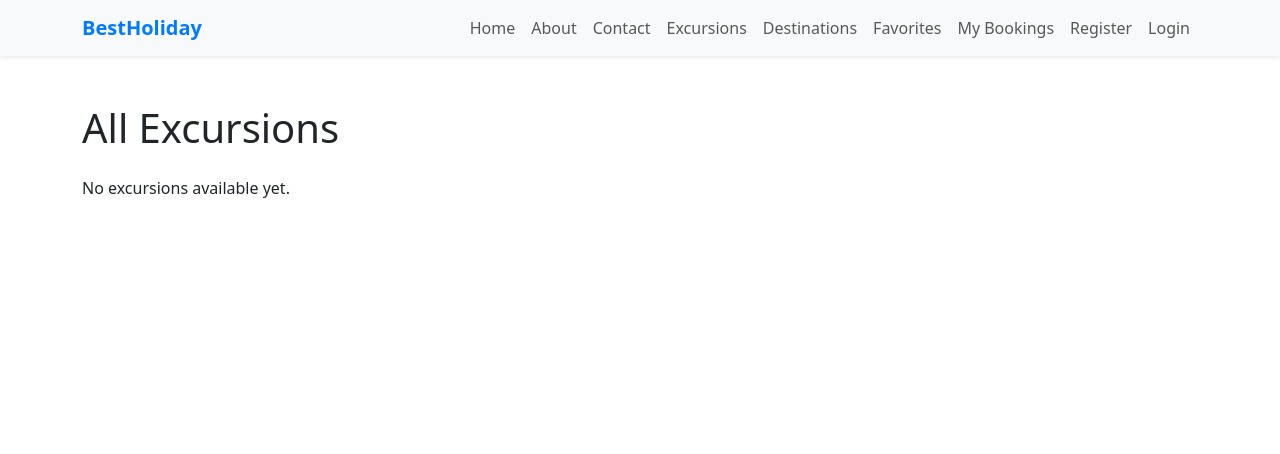
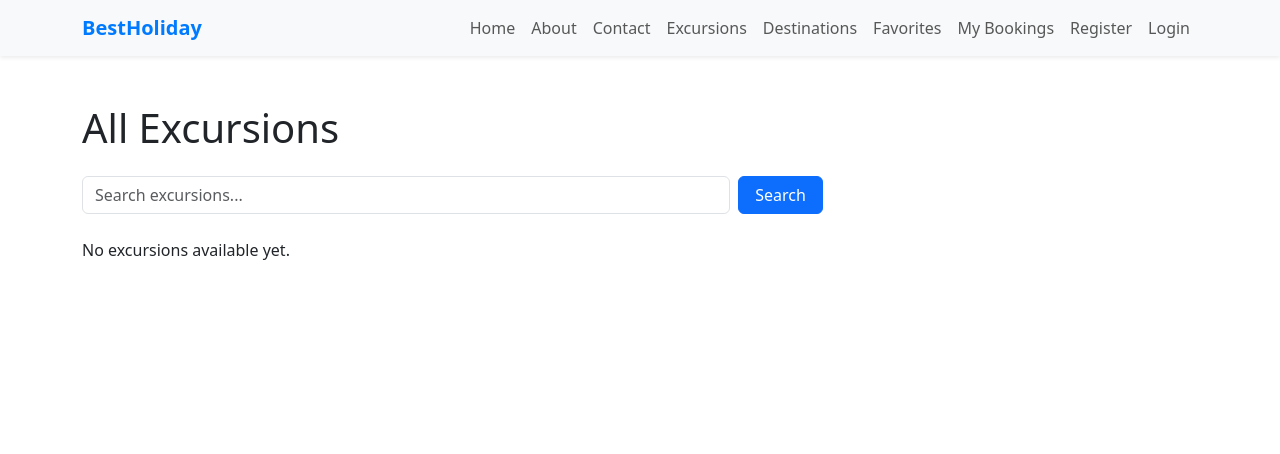
Before and after one commit to YanaYovcheva/BestHoliday, a Django app: page /excursions/ in a window 1280 px wide. Shown: the top 454 px of the page. Run offline with Django 5.2, Linux system fonts and the light colour scheme; data that the repository does not hold is empty; parts of the project's set-up code (start-up, migrations or seed data) failed here and were passed over.

Commit message:
Add search bar

```diff
--- a/excursions/forms.py
+++ b/excursions/forms.py
@@ -32,3 +32,15 @@ class FeatureCreateEditForm(forms.ModelForm):
         widgets = {
             'name': forms.TextInput(attrs={'placeholder': 'Enter feature name'}),
         }
+
+
+class ExcursionSearchForm(forms.Form):
+    query = forms.CharField(
+        required=False,
+        widget=forms.TextInput(
+            attrs={
+                'placeholder': 'Search excursions...',
+                'class': 'form-control',
+            }
+        ),
+    )
--- a/excursions/views.py
+++ b/excursions/views.py
@@ -1,8 +1,10 @@
 from django.contrib.auth.mixins import UserPassesTestMixin
+from django.db.models import Q
 from django.urls import reverse_lazy
 from django.views.generic import ListView, DetailView, CreateView, UpdateView, DeleteView
 from rest_framework.generics import ListCreateAPIView, RetrieveUpdateDestroyAPIView
-from excursions.forms import ExcursionCreateEditForm, DestinationCreateEditForm, FeatureCreateEditForm
+from excursions.forms import ExcursionCreateEditForm, DestinationCreateEditForm, FeatureCreateEditForm, \
+    ExcursionSearchForm
 from excursions.models import Excursion, Destination, Feature
 from excursions.serializers import DestinationSerializer
 
@@ -11,6 +13,28 @@ class ExcursionListView(ListView):
     model = Excursion
     template_name = 'excursions/excursion-list.html'
     context_object_name = 'excursions'
+
+    def get_queryset(self):
+        queryset = Excursion.objects.all()
+        self.form = ExcursionSearchForm(self.request.GET)
+
+        if self.form.is_valid():
+            query = self.form.cleaned_data.get('query')
+
+            if query:
+                queryset = queryset.filter(
+                    Q(title__icontains=query) |
+                    Q(destination__name__icontains=query) |
+                    Q(destination__country__icontains=query) |
+                    Q(category__icontains=query)
+                )
+
+        return queryset
+
+    def get_context_data(self, **kwargs):
+        context = super().get_context_data(**kwargs)
+        context['search_form'] = self.form
+        return context
 
 
 class ExcursionDetailView(DetailView):
--- a/templates/excursions/excursion-list.html
+++ b/templates/excursions/excursion-list.html
@@ -6,6 +6,19 @@
 
 {% block content %}
     <h1 class="mb-4">All Excursions</h1>
+
+    <form method="get" class="mb-4">
+        <div class="row g-2 align-items-center">
+            <div class="col-md-7">
+                {{ search_form.query }}
+            </div>
+            <div class="col-md-1">
+                <button type="submit" class="btn btn-primary w-100">
+                    Search
+                </button>
+            </div>
+        </div>
+    </form>
 
     {% if request.user|has_group:"Managers" %}
         <a href="{% url 'excursions:excursion-create' %}" class="btn btn-primary mb-4">Add Excursion</a>
```
Also changed, not shown: tests/excursions/test_views.py (+30 -1 lines).
